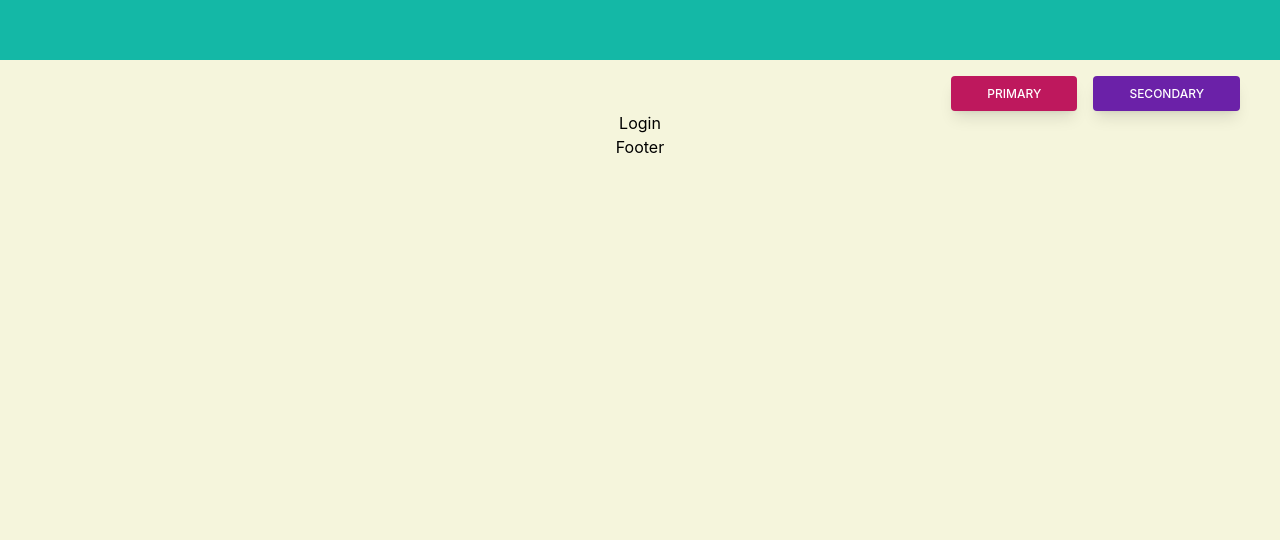
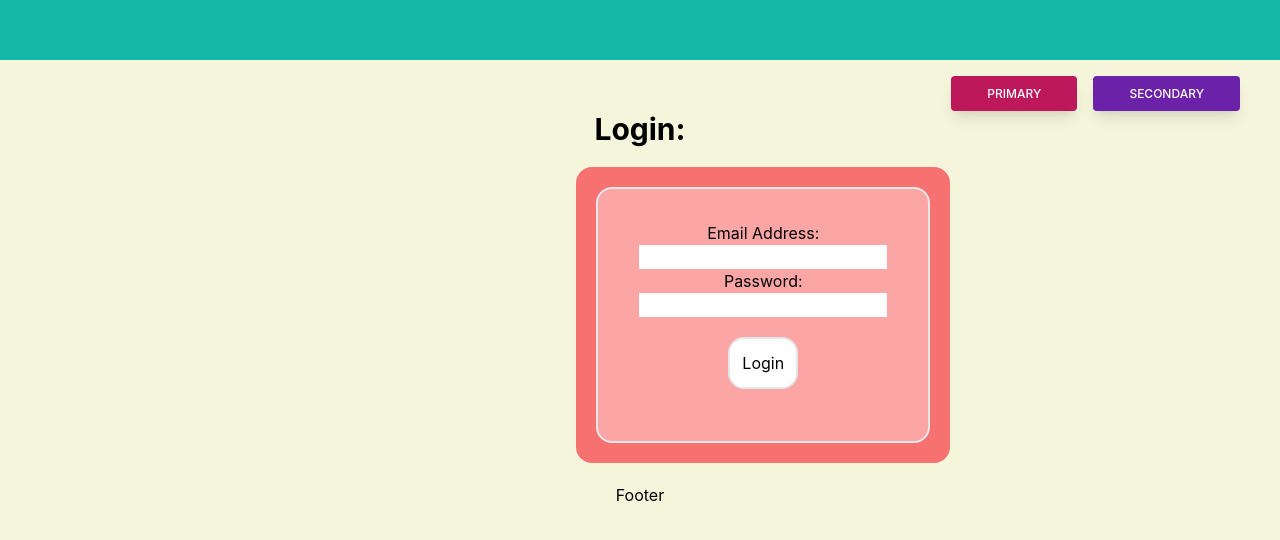
Before and after one commit to leothoma88/GiveBackApp, a React (Create React App) app: page /login in a window 1280 px wide. Shown: the part 196-736 px from the top of the page. Built offline with nearby package versions, Linux system fonts and the light colour scheme.

Commit message:
Login Page

```diff
--- a/src/components/Login.jsx
+++ b/src/components/Login.jsx
@@ -1,9 +1,47 @@
-import React from 'react'
+import React from "react";
 
 const Login = () => {
   return (
-    <div>Login</div>
-  )
-}
+    <div>
+      <h1 className="text-3xl font-bold"> Login:</h1>
+      <div className="flex content-center">
+        <div className="ml-64 p-5 h-full col-span-1 grid grid-cols-1 pl-80">
+          <div className="start bg-red-400 w-4/5 border-bg-black rounded-2xl">
+            <div className="card p-8 m-5 border-2 bg-red-300 rounded-2xl">
+              <form className="form login-form">
+                <div className="form-group">
+                  <label className="form-label" htmlFor="email">
+                    Email Address:
+                  </label>
+                  <input
+                    className="form-input form-control"
+                    type="text"
+                    id="email"
+                  />
+                </div>
+                <div className="form-group">
+                  <label htmlFor="passwordInput">Password:</label>
+                  <input
+                    className="form-input form-control"
+                    type="password"
+                    id="passwordInput"
+                  />
+                </div>
+                <div className="BtnSpace">
+                  <button
+                    className="loginBtn btn-primary border-2 bg-white p-3 m-5 rounded-2xl hover:bg-amber-500"
+                    type="login"
+                  >
+                    Login
+                  </button>
+                </div>
+              </form>
+            </div>
+          </div>
+        </div>
+      </div>
+    </div>
+  );
+};
 
-export default Login
+export default Login;
```
